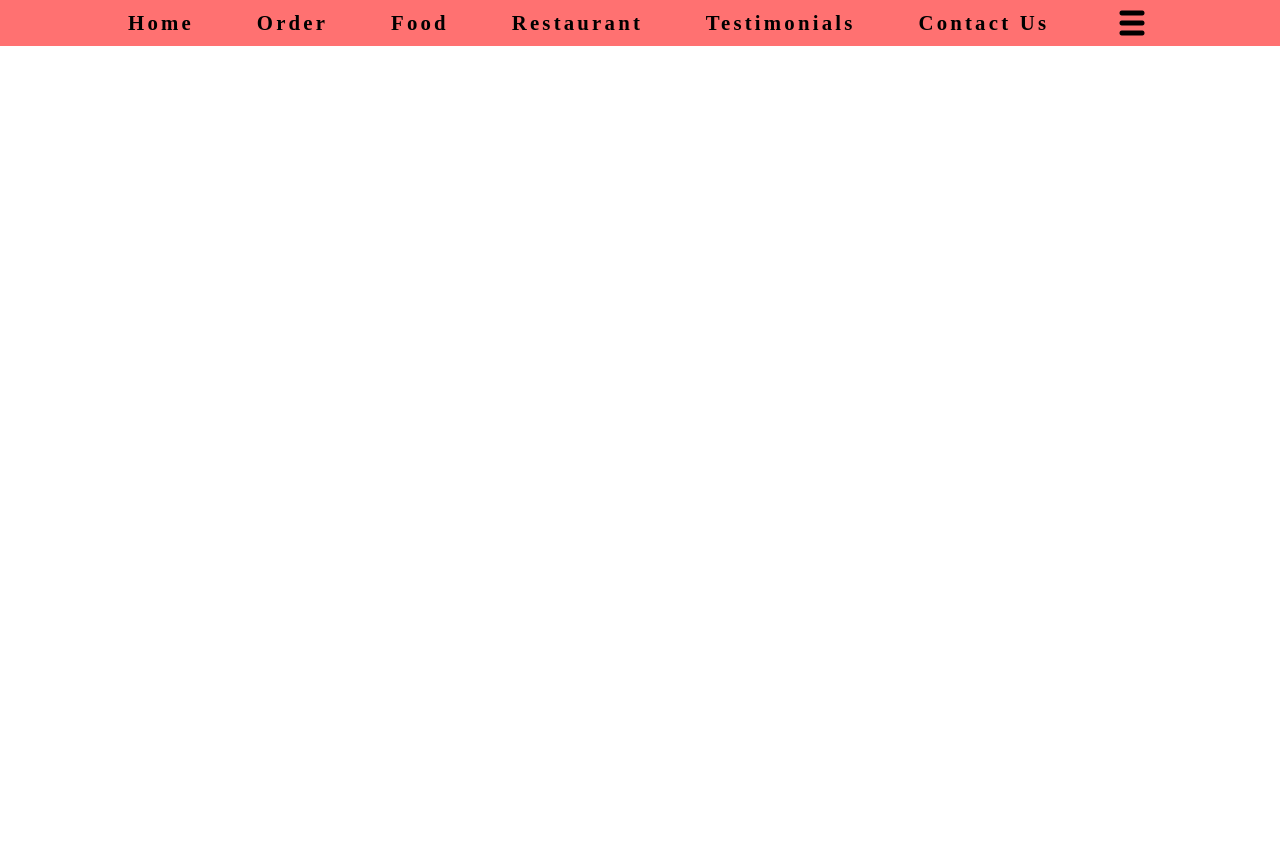
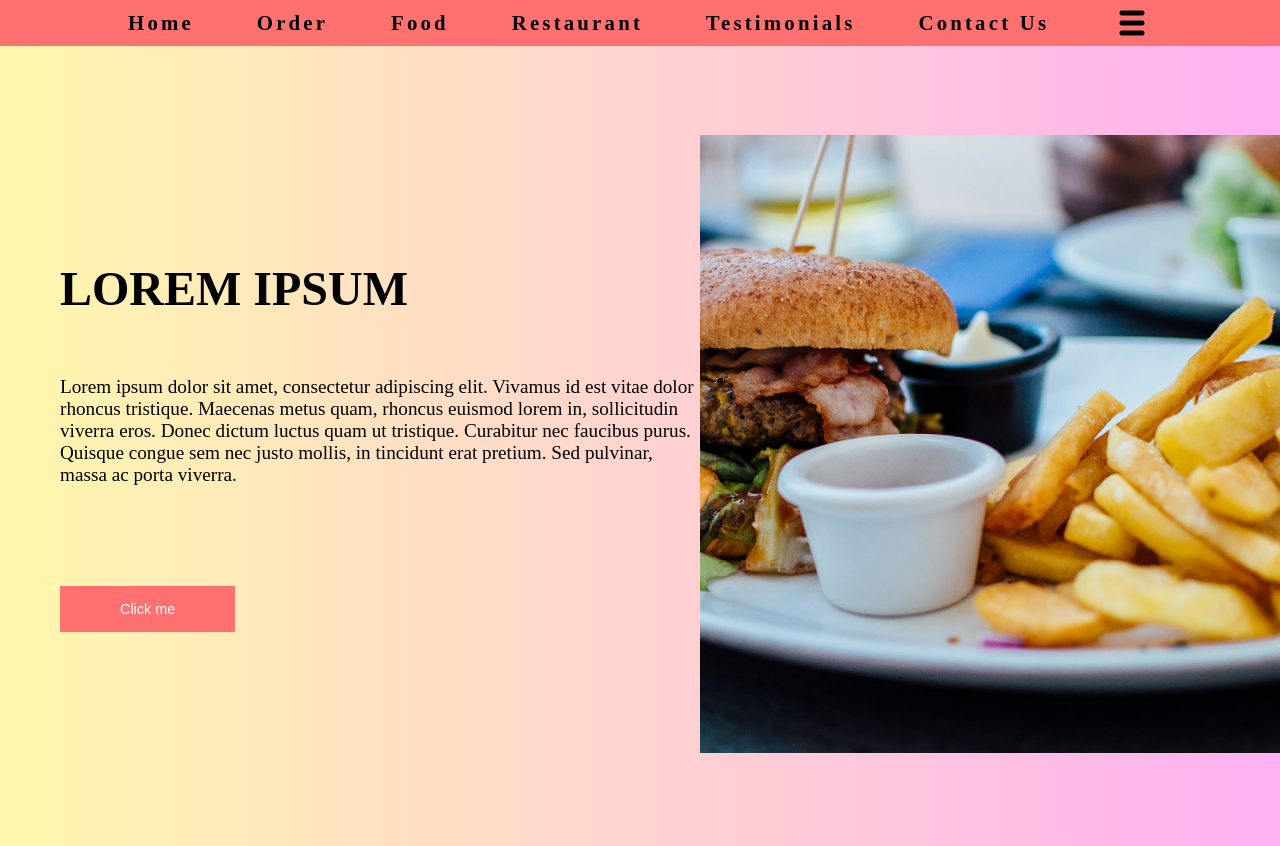
Before and after one commit to Nameet02/Assignment-1, a plain HTML site: page index.html in a window 1280 px wide. Before the commit the page ends 800 px from the top, so only its background shows below. Drawn offline with Linux system fonts and the light colour scheme.

Commit message:
add landing page

```diff
--- a/index.css
+++ b/index.css
@@ -37,3 +37,58 @@ nav .menu-bar {
 nav .menu-bar img {
   height: 100%;
 }
+
+/* <!--===> landing page<===--> */
+
+.landing {
+  display: flex;
+  justify-content: center;
+  align-items: center;
+  height: 100vh;
+  overflow: hidden;
+  background-image: linear-gradient(
+    to right,
+    rgb(255, 247, 173),
+    rgb(255, 176, 242)
+  );
+  /* border: 2px solid red; */
+}
+
+.landing .landingChild1 {
+  flex: 1;
+  text-align: left;
+}
+
+.landing .landingChild1 h1 {
+  font-size: 3rem;
+  font-weight: bold;
+  margin-bottom: 60px;
+  margin-left: 60px;
+}
+
+.landing .landingChild1 p {
+  font-size: 1.2rem;
+  margin-left: 60px;
+  margin-bottom: 100px;
+  width: 80vh;
+}
+
+.landing .landingChild1 button {
+  margin-left: 60px;
+  background-color: rgb(255, 113, 113);
+  color: white;
+  border: none;
+  padding: 15px 60px;
+  font-size: 0.9rem;
+  cursor: pointer;
+}
+
+.landing .landingChild2 {
+  flex: 1;
+  overflow: hidden;
+}
+
+.landing .landingChild2 img {
+  width: 160%;
+  transform: translateX(-250px);
+}
--- a/index.html
+++ b/index.html
@@ -26,6 +26,24 @@
 
         </div>
     </nav>
+    <!--===> landing page<===-->
+    <section class="landing">
+        <div class="landingChild1">
+            <h1>LOREM IPSUM</h1>
+            <p>Lorem ipsum dolor sit amet, consectetur adipiscing elit. Vivamus
+                id est vitae dolor rhoncus tristique. Maecenas metus quam,
+                rhoncus euismod lorem in, sollicitudin viverra eros. Donec
+                dictum luctus quam ut tristique. Curabitur nec faucibus purus.
+                Quisque congue sem nec justo mollis, in tincidunt erat pretium.
+                Sed pulvinar, massa ac porta viverra.
+            </p>
+            <button>Click me</button>
+        </div>
+        <div class="landingChild2">
+            <img src="images/pexels-robin-stickel-70497.jpg" alt="">
+        </div>
+
+    </section>
 
 </body>
 
```
